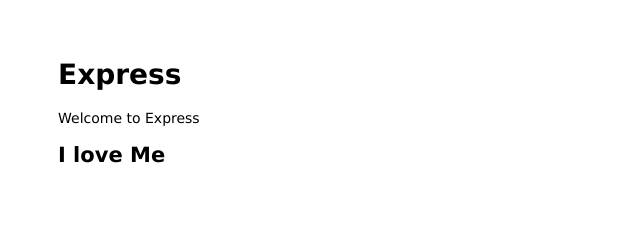
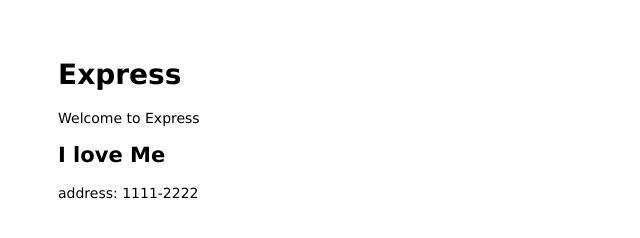
Before and after one commit to JiwooJoon/ch03-basic, a website: page public/index.html in a window 1280 px wide. Shown: the whole page, without its empty margins (0-640 px from the left). Drawn offline with Linux system fonts and the light colour scheme.

Commit message:
Add hotline to main page

```diff
--- a/public/index.html
+++ b/public/index.html
@@ -11,4 +11,8 @@
   <h2>I love Me</h2>
 </body>
 
+<footer>
+  <p>address: 1111-2222</p>
+</footer>
+
 </html>
```
